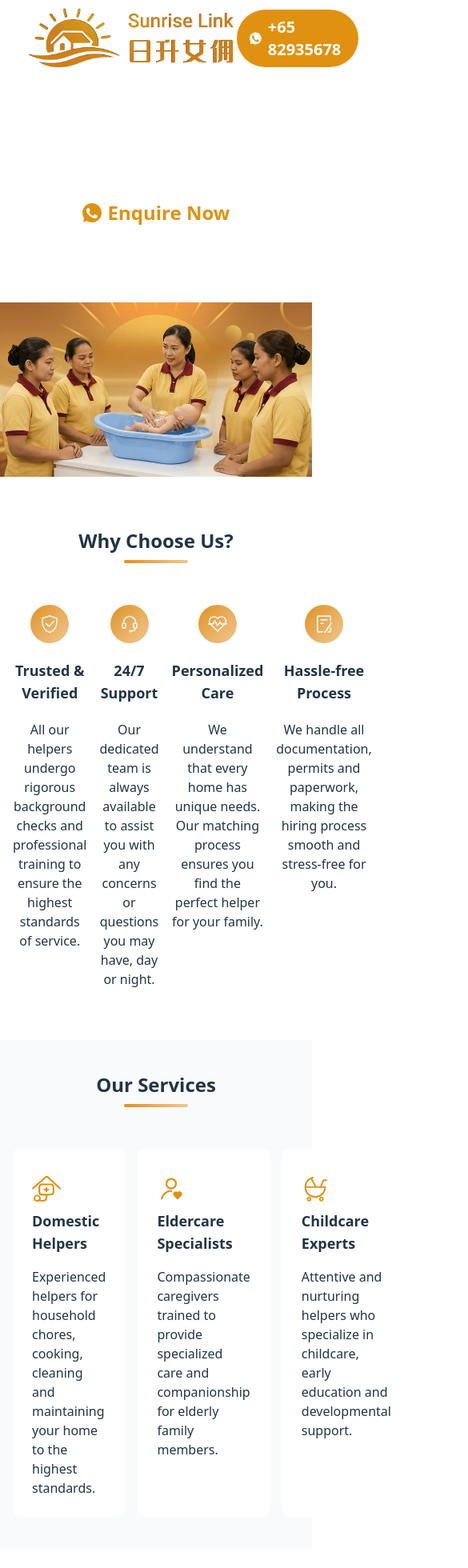
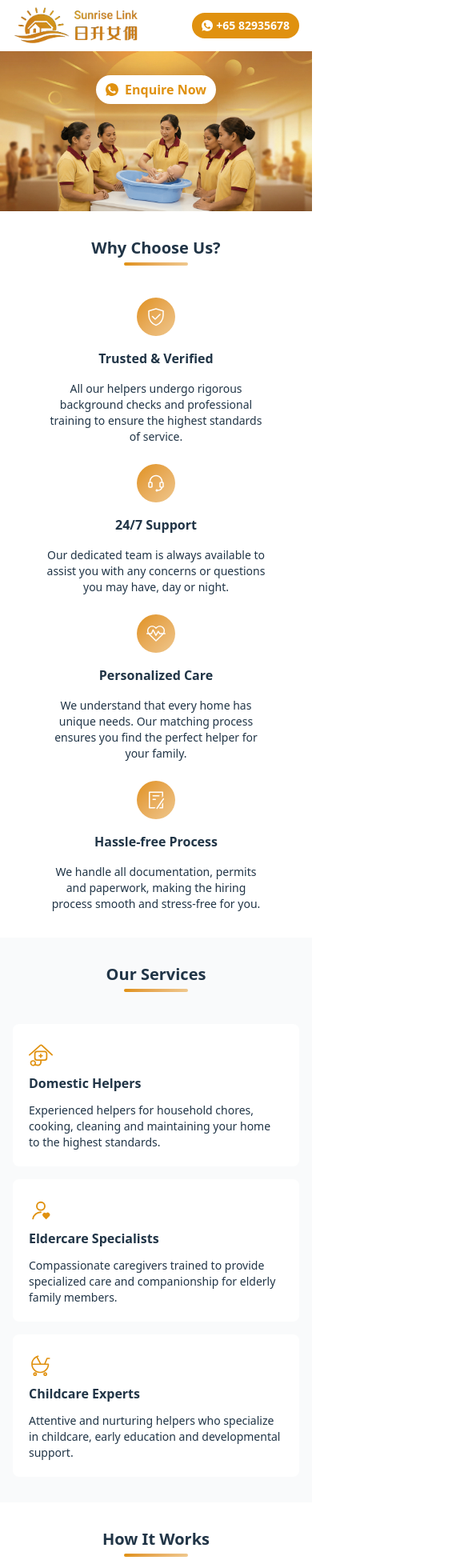
Before and after one commit to meikidd/sunrise-link-website, a React (Vite) app: page / in a window 390 px wide. Shown: the top 1960 px of the page at 80% size, 585 px wide, since content can reach past the window. Built offline with nearby package versions, Linux system fonts and the light colour scheme.

Commit message:
Refactor landing page layout and styles for improved responsiveness and readability.

```diff
--- a/src/App.tsx
+++ b/src/App.tsx
@@ -18,146 +18,152 @@ function App() {
 
   return (
     <div>
-      <div className="h-24 py-2 px-8 flex items-center justify-between">
+      {/* Header */}
+      <div className="h-16 md:h-24 py-2 px-4 md:px-8 flex items-center justify-between">
         <img className="h-full" src={logo} alt="Sunrise Link logo" />
-        <div className='text-xl font-bold mr-8 bg-[#E0910F] text-white rounded-full py-2 px-4 flex items-center gap-x-2 cursor-pointer'>
+        <div className='text-sm md:text-xl font-bold md:mr-8 bg-[#E0910F] text-white rounded-full py-1.5 px-3 md:py-2 md:px-4 flex items-center gap-x-1 md:gap-x-2 cursor-pointer'>
           <WhatsappIcon />
           <span>+65 82935678</span>
         </div>
       </div>
-      <div className='relative h-[500px] overflow-hidden'>
-        <div className='absolute top-[50px] w-full z-10 text-center font-bold'>
-          <div className=' text-white text-4xl'>A sunrise of care, a link of trust</div>
-          <div className='bg-white text-2xl text-[#E0910F] px-4 py-2 rounded-full mt-4 cursor-pointer inline-flex items-center gap-x-2'><WhatsappIcon /> Enquire Now</div>
+      {/* Banner */}
+      <div className='relative h-[200px] sm:h-[350px] md:h-[400px] lg:h-[500px] overflow-hidden'>
+        <div className='absolute top-[30px] sm:top-[50px] w-full z-10 text-center font-bold px-4'>
+          <div className='text-white text-xl sm:text-2xl md:text-4xl leading-tight hidden sm:block'>A sunrise of care, a link of trust</div>
+          <div className='bg-white text-base sm:text-xl md:text-2xl text-[#E0910F] px-3 py-1.5 sm:px-4 sm:py-2 rounded-full mt-0 sm:mt-4 cursor-pointer items-center gap-x-2 inline-flex'><WhatsappIcon /> Enquire Now</div>
         </div>
         <img src={BgImage} alt="Sunrise Link background image" className='absolute bottom-0 w-full object-cover z-0' />
-        <img src={HeroImage} alt="Sunrise Link hero image" className='w-[600px] absolute bottom-0 left-1/2 -translate-x-1/2 z-10' />
+        <img src={HeroImage} alt="Sunrise Link hero image" className='w-[250px] sm:w-[400px] md:w-[450px] lg:w-[600px] absolute bottom-0 left-1/2 -translate-x-1/2 z-10' />
       </div>
 
-      <div className='mt-16 px-4 max-w-[1024px] mx-auto'>
-        <div className='relative text-2xl font-bold text-center after:content-[""] after:absolute after:bottom-0 after:left-1/2 after:-translate-x-1/2 after:w-20 after:rounded after:top-10 after:block after:h-1 after:bg-linear-to-r after:from-[#E0910F] after:to-[#EFC78C]'>Why Choose Us?</div>
-        <div className='flex mt-16 gap-4'>
-          <div>
+      {/* Why Choose Us */}
+      <div className='mt-8 sm:mt-12 md:mt-16 px-4 max-w-[1024px] mx-auto'>
+        <div className='relative text-xl sm:text-2xl font-bold text-center after:content-[""] after:absolute after:bottom-0 after:left-1/2 after:-translate-x-1/2 after:w-20 after:rounded after:top-8 sm:after:top-10 after:block after:h-1 after:bg-linear-to-r after:from-[#E0910F] after:to-[#EFC78C]'>Why Choose Us?</div>
+        <div className='flex flex-col sm:flex-row mt-12 sm:mt-16 gap-6 sm:gap-4 mx-10 sm:mx-0'>
+          <div className='flex-1'>
             <div className='mx-auto rounded-full h-12 w-12 bg-linear-to-br from-[#E0910F] to-[#EFC78C] text-2xl text-white flex items-center justify-center'><ProtectIcon /></div>
-            <div className='my-5 text-lg font-bold text-center'>Trusted & Verified</div>
-            <div className='text-center'>All our helpers undergo rigorous background checks and professional training to ensure the highest standards of service.</div>
+            <div className='my-4 sm:my-5 text-base sm:text-lg font-bold text-center'>Trusted & Verified</div>
+            <div className='text-sm sm:text-base text-center'>All our helpers undergo rigorous background checks and professional training to ensure the highest standards of service.</div>
           </div>
-          <div>
+          <div className='flex-1'>
             <div className='mx-auto rounded-full h-12 w-12 bg-linear-to-br from-[#E0910F] to-[#EFC78C] text-2xl text-white flex items-center justify-center'><SupportIcon /></div>
-            <div className='my-5 text-lg font-bold text-center'>24/7 Support</div>
-            <div className='text-center'>Our dedicated team is always available to assist you with any concerns or questions you may have, day or night.</div>
+            <div className='my-4 sm:my-5 text-base sm:text-lg font-bold text-center'>24/7 Support</div>
+            <div className='text-sm sm:text-base text-center'>Our dedicated team is always available to assist you with any concerns or questions you may have, day or night.</div>
           </div>
-          <div>
+          <div className='flex-1'>
             <div className='mx-auto rounded-full h-12 w-12 bg-linear-to-br from-[#E0910F] to-[#EFC78C] text-2xl text-white flex items-center justify-center'><HeartBeatIcon /></div>
-            <div className='my-5 text-lg font-bold text-center'>Personalized Care</div>
-            <div className='text-center'>We understand that every home has unique needs. Our matching process ensures you find the perfect helper for your family.</div>
+            <div className='my-4 sm:my-5 text-base sm:text-lg font-bold text-center'>Personalized Care</div>
+            <div className='text-sm sm:text-base text-center'>We understand that every home has unique needs. Our matching process ensures you find the perfect helper for your family.</div>
           </div>
-          <div>
+          <div className='flex-1'>
             <div className='mx-auto rounded-full h-12 w-12 bg-linear-to-br from-[#E0910F] to-[#EFC78C] text-2xl text-white flex items-center justify-center'><PaperworkIcon /></div>
-            <div className='my-5 text-lg font-bold text-center'>Hassle-free Process</div>
-            <div className='text-center'>We handle all documentation, permits and paperwork, making the hiring process smooth and stress-free for you.</div>
+            <div className='my-4 sm:my-5 text-base sm:text-lg font-bold text-center'>Hassle-free Process</div>
+            <div className='text-sm sm:text-base text-center'>We handle all documentation, permits and paperwork, making the hiring process smooth and stress-free for you.</div>
           </div>
         </div>
       </div>
 
-      <div className='mt-16 bg-gray-50 py-10 px-4'>
-        <div className='relative text-2xl font-bold text-center after:content-[""] after:absolute after:bottom-0 after:left-1/2 after:-translate-x-1/2 after:w-20 after:rounded after:top-10 after:block after:h-1 after:bg-linear-to-r after:from-[#E0910F] after:to-[#EFC78C]'>Our Services</div>
-        <div className='flex gap-4 mt-16 max-w-[1024px] mx-auto'>
-          <div className='bg-white rounded-lg pt-8 p-6'>
-            <div className='text-4xl flex items-center text-[#E0910F]'><DomesticHelpersIcon /></div>
-            <div className='mt-2 mb-4 text-lg font-bold'>Domestic Helpers</div>
-            <div>Experienced helpers for household chores, cooking, cleaning and maintaining your home to the highest standards.</div>
+      {/* Our Services */}
+      <div className='mt-8 sm:mt-12 md:mt-16 bg-gray-50 py-8 sm:py-10 px-4'>
+        <div className='relative text-xl sm:text-2xl font-bold text-center after:content-[""] after:absolute after:bottom-0 after:left-1/2 after:-translate-x-1/2 after:w-20 after:rounded after:top-8 sm:after:top-10 after:block after:h-1 after:bg-linear-to-r after:from-[#E0910F] after:to-[#EFC78C]'>Our Services</div>
+        <div className='flex flex-col sm:flex-row gap-4 sm:gap-4 mt-12 sm:mt-16 max-w-[1024px] mx-auto'>
+          <div className='flex-1 bg-white rounded-lg pt-6 sm:pt-8 p-5 sm:p-6'>
+            <div className='text-3xl sm:text-4xl flex items-center text-[#E0910F]'><DomesticHelpersIcon /></div>
+            <div className='mt-2 mb-3 sm:mb-4 text-base sm:text-lg font-bold'>Domestic Helpers</div>
+            <div className='text-sm sm:text-base'>Experienced helpers for household chores, cooking, cleaning and maintaining your home to the highest standards.</div>
           </div>
-          <div className='bg-white rounded-lg pt-8 p-6'>
-            <div className='text-4xl flex items-center text-[#E0910F]'><EldercareSpecialistsIcon /></div>
-            <div className='mt-2 mb-4 text-lg font-bold'>Eldercare Specialists</div>
-            <div>Compassionate caregivers trained to provide specialized care and companionship for elderly family members.</div>
+          <div className='flex-1 bg-white rounded-lg pt-6 sm:pt-8 p-5 sm:p-6'>
+            <div className='text-3xl sm:text-4xl flex items-center text-[#E0910F]'><EldercareSpecialistsIcon /></div>
+            <div className='mt-2 mb-3 sm:mb-4 text-base sm:text-lg font-bold'>Eldercare Specialists</div>
+            <div className='text-sm sm:text-base'>Compassionate caregivers trained to provide specialized care and companionship for elderly family members.</div>
           </div>
-          <div className='bg-white rounded-lg pt-8 p-6'>
-            <div className='text-4xl flex items-center text-[#E0910F]'><ChildcareExpertsIcon /></div>
-            <div className='mt-2 mb-4 text-lg font-bold'>Childcare Experts</div>
-            <div>Attentive and nurturing helpers who specialize in childcare, early education and developmental support.</div>
+          <div className='flex-1 bg-white rounded-lg pt-6 sm:pt-8 p-5 sm:p-6'>
+            <div className='text-3xl sm:text-4xl flex items-center text-[#E0910F]'><ChildcareExpertsIcon /></div>
+            <div className='mt-2 mb-3 sm:mb-4 text-base sm:text-lg font-bold'>Childcare Experts</div>
+            <div className='text-sm sm:text-base'>Attentive and nurturing helpers who specialize in childcare, early education and developmental support.</div>
           </div>
         </div>
       </div>
 
-      <div className='mt-16 px-4 max-w-[1024px] mx-auto'>
-        <div className='relative text-2xl font-bold text-center after:content-[""] after:absolute after:bottom-0 after:left-1/2 after:-translate-x-1/2 after:w-20 after:rounded after:top-10 after:block after:h-1 after:bg-linear-to-r after:from-[#E0910F] after:to-[#EFC78C]'>How It Works</div>
-        <div className='flex gap-8 mt-16'>
-          <div>
+      {/* How It Works */}
+      <div className='mt-8 sm:mt-12 md:mt-16 px-4 max-w-[1024px] mx-auto'>
+        <div className='relative text-xl sm:text-2xl font-bold text-center after:content-[""] after:absolute after:bottom-0 after:left-1/2 after:-translate-x-1/2 after:w-20 after:rounded after:top-8 sm:after:top-10 after:block after:h-1 after:bg-linear-to-r after:from-[#E0910F] after:to-[#EFC78C]'>How It Works</div>
+        <div className='flex flex-col sm:flex-row gap-6 sm:gap-8 mt-12 sm:mt-16'>
+          <div className='flex-1'>
             <div className='text-white font-bold flex items-center justify-center text-xl mx-auto rounded-full h-12 w-12 bg-linear-to-br from-[#E0910F] to-[#EFC78C]'>1</div>
-            <div className='my-5 text-lg font-bold text-center'>Consultation</div>
-            <div className='text-center'>Meet with our consultant to discuss your specific needs and preferences.</div>
+            <div className='my-4 sm:my-5 text-base sm:text-lg font-bold text-center'>Consultation</div>
+            <div className='text-sm sm:text-base text-center'>Meet with our consultant to discuss your specific needs and preferences.</div>
           </div>
-          <div>
+          <div className='flex-1'>
             <div className='text-white font-bold flex items-center justify-center text-xl mx-auto rounded-full h-12 w-12 bg-linear-to-br from-[#E0910F] to-[#EFC78C]'>2</div>
-            <div className='my-5 text-lg font-bold text-center'>Selection</div>
-            <div className='text-center'>Review profiles and interview pre-screened candidates that match your requirements.</div>
+            <div className='my-4 sm:my-5 text-base sm:text-lg font-bold text-center'>Selection</div>
+            <div className='text-sm sm:text-base text-center'>Review profiles and interview pre-screened candidates that match your requirements.</div>
           </div>
-          <div>
+          <div className='flex-1'>
             <div className='text-white font-bold flex items-center justify-center text-xl mx-auto rounded-full h-12 w-12 bg-linear-to-br from-[#E0910F] to-[#EFC78C]'>3</div>
-            <div className='my-5 text-lg font-bold text-center'>Documentation</div>
-            <div className='text-center'>We handle all necessary paperwork, permits and legal requirements.</div>
+            <div className='my-4 sm:my-5 text-base sm:text-lg font-bold text-center'>Documentation</div>
+            <div className='text-sm sm:text-base text-center'>We handle all necessary paperwork, permits and legal requirements.</div>
           </div>
-          <div>
+          <div className='flex-1'>
             <div className='text-white font-bold flex items-center justify-center text-xl mx-auto rounded-full h-12 w-12 bg-linear-to-br from-[#E0910F] to-[#EFC78C]'>4</div>
-            <div className='my-5 text-lg font-bold text-center'>Placement</div>
-            <div className='text-center'>Your helper arrives with ongoing support from our team throughout the placement.</div>
+            <div className='my-4 sm:my-5 text-base sm:text-lg font-bold text-center'>Placement</div>
+            <div className='text-sm sm:text-base text-center'>Your helper arrives with ongoing support from our team throughout the placement.</div>
           </div>
         </div>
       </div>
 
-      <div className='mt-16 py-8 bg-[#3E3E3E]'>
-        <div className='flex justify-between text-white gap-x-6 max-w-[1024px] mx-auto'>
-          <div className='flex-none w-[240px] mr-20'>
-            <div className="w-full p-1">
+      {/* Footer */}
+      <div className='mt-8 sm:mt-12 md:mt-16 py-6 sm:py-8 bg-[#3E3E3E] px-4'>
+        <div className='flex flex-col sm:flex-row sm:justify-between text-white gap-6 sm:gap-x-6 max-w-[1024px] mx-auto'>
+          <div className='flex-none sm:w-[240px] sm:mr-20'>
+            <div className="w-full sm:p-1 max-w-[200px] sm:max-w-full">
               <img src={logo} className='w-full' alt="Sunrise Link logo" />
             </div>
-            <div className='text-sm opacity-70 text-justify'>
+            <div className='text-sm opacity-70 mt-3 sm:text-justify'>
               Connecting families with trusted helpers. Our mission is to provide care and support that brings peace of mind to Singapore families.
             </div>
           </div>
           <div className='flex-auto'>
-            <div className='text-lg font-bold mb-4'>Quick Links</div>
-            <div className='flex items-center gap-x-1 opacity-70 mb-2'>
+            <div className='text-base sm:text-lg font-bold mb-3 sm:mb-4'>Quick Links</div>
+            <div className='flex items-center gap-x-1 opacity-70 mb-2 text-sm sm:text-base'>
               <div className='text-[8px]'><RightArrowIcon /></div>
               <div>Why Choose Us?</div>
             </div>
-            <div className='flex items-center gap-x-1 opacity-70 mb-2'>
+            <div className='flex items-center gap-x-1 opacity-70 mb-2 text-sm sm:text-base'>
               <div className='text-[8px]'><RightArrowIcon /></div>
               <div>Our Services</div>
             </div>
-            <div className='flex items-center gap-x-1 opacity-70 mb-2'>
+            <div className='flex items-center gap-x-1 opacity-70 mb-2 text-sm sm:text-base'>
               <div className='text-[8px]'><RightArrowIcon /></div>
               <div>How It Works</div>
             </div>
           </div>
           <div className='flex-auto'>
-            <div className='text-lg font-bold mb-4'>Our Services</div>
-            <div className='flex items-center gap-x-1 opacity-70 mb-2'>
+            <div className='text-base sm:text-lg font-bold mb-3 sm:mb-4'>Our Services</div>
+            <div className='flex items-center gap-x-1 opacity-70 mb-2 text-sm sm:text-base'>
               <div>Domestic Helpers</div>
             </div>
-            <div className='flex items-center gap-x-1 opacity-70 mb-2'>
+            <div className='flex items-center gap-x-1 opacity-70 mb-2 text-sm sm:text-base'>
               <div>Eldercare Specialists</div>
             </div>
-            <div className='flex items-center gap-x-1 opacity-70 mb-2'>
+            <div className='flex items-center gap-x-1 opacity-70 mb-2 text-sm sm:text-base'>
               <div>Childcare Experts</div>
             </div>
           </div>
           <div className='flex-auto'>
-            <div className='text-lg font-bold mb-4'>Contact Us</div>
-            <div className='flex items-center gap-x-1 opacity-70 mb-2'>
+            <div className='text-base sm:text-lg font-bold mb-3 sm:mb-4'>Contact Us</div>
+            <div className='flex items-center gap-x-1 opacity-70 mb-2 text-sm sm:text-base'>
               <div><PhoneIcon /></div>
               <div>+65 82935678</div>
             </div>
-            <div className='flex items-center gap-x-1 opacity-70 mb-2'>
+            <div className='flex items-center gap-x-1 opacity-70 mb-2 text-sm sm:text-base'>
               <div><EmailIcon /></div>
               <div>info@sunriselink.com</div>
             </div>
           </div>
         </div>
       </div>
-      <div className="border-t border-[#F8F8F833] py-4 text-center text-sm bg-[#3E3E3E] text-white">Sunrise Link Pte Ltd. Licence Number: 25C3065</div>
+      <div className="border-t border-[#F8F8F833] py-3 sm:py-4 text-center text-xs sm:text-sm bg-[#3E3E3E] text-white px-4">Sunrise Link Pte Ltd. Licence Number: 25C3065</div>
     </div>
   )
 }
```
